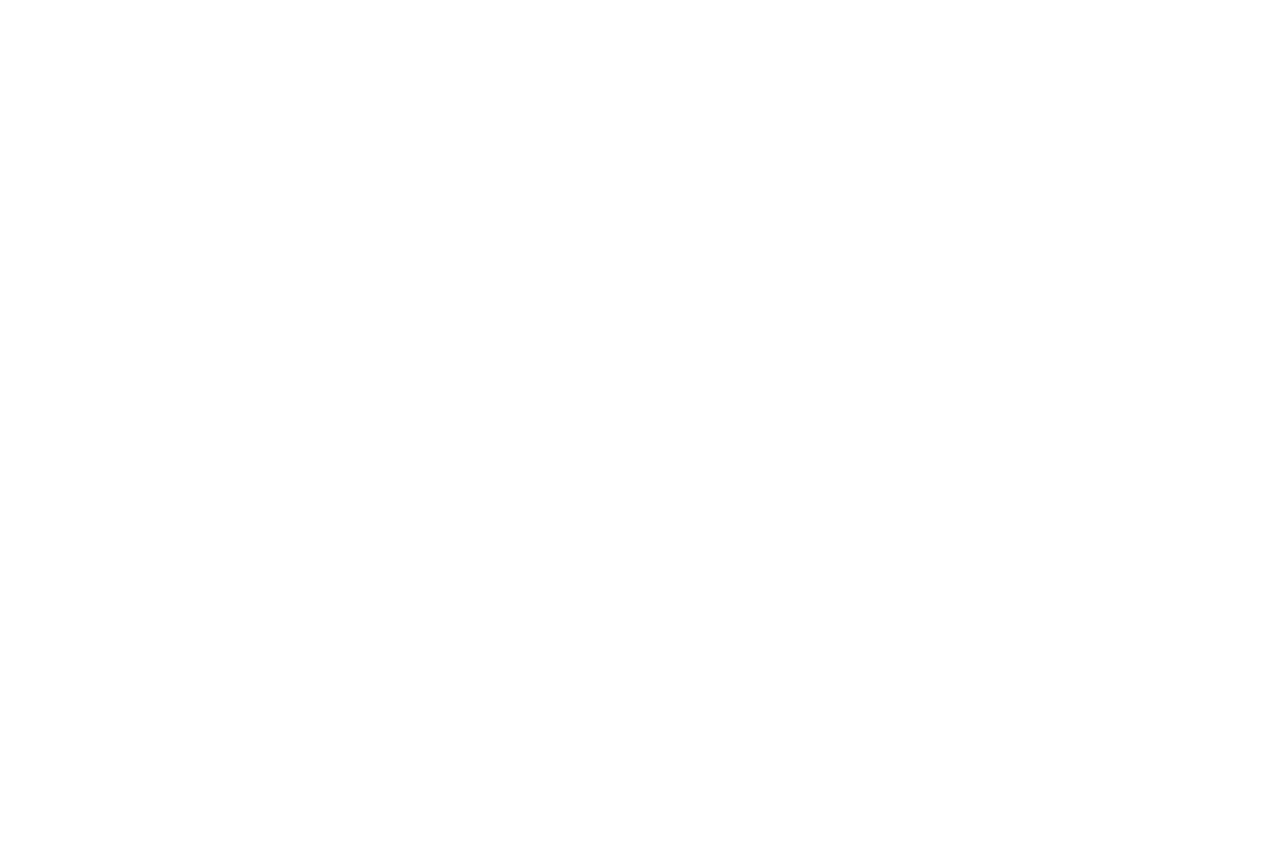
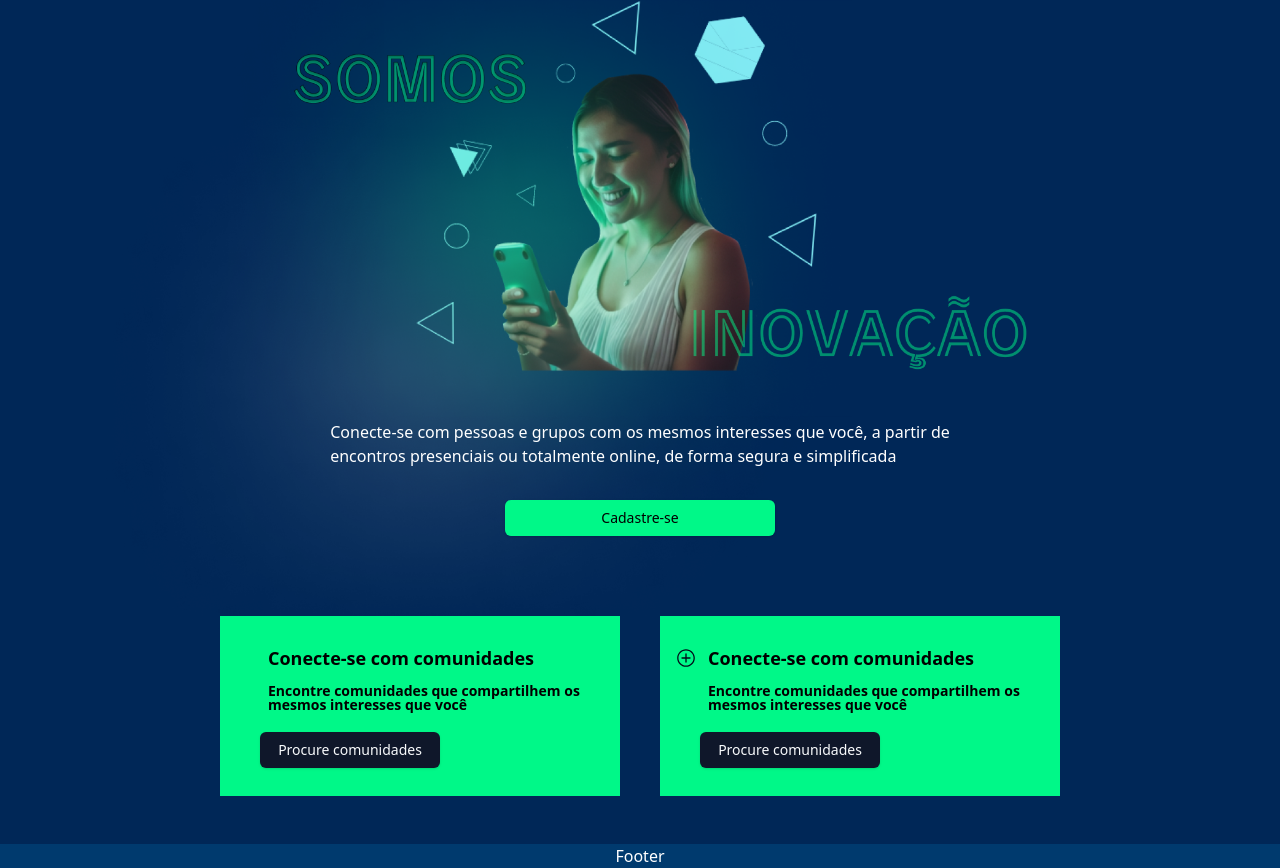
Before and after one commit to GuiDecker/Inova-Meet-Front, a React (Vite) app: page / in a window 1280 px wide. Shown: the part 1821-2689 px from the top of the page. Before the commit the page ends 1790 px from the top, so only its background shows below. Built offline with nearby package versions, Linux system fonts and the light colour scheme.

Commit message:
home intro

```diff
--- /dev/null
+++ b/src/section/components/footer/index.jsx
@@ -0,0 +1,9 @@
+import React from "react";
+
+export const Footer = () => {
+  return (
+    <footer className="flex justify-center items-center bg-mainBlue text-white">
+      <h1>Footer</h1>
+    </footer>
+  );
+};
--- a/src/section/landing-home/components/header.jsx
+++ b/src/section/components/header/index.jsx
@@ -16,21 +16,17 @@
       </div>
       {/* Search Inputs and Buttons */}
       <div className="flex items-center max-w-[447px]">
-        {/* Search Input 1 */}
         <Input
           type="text"
           placeholder="Pesquisar eventos"
           className="px-3 py-2 rounded-l-md rounded-r-none bg-white text-black placeholder-black focus:outline-none"
         />
-
-        {/* Search Input 2 */}
         <Input
           type="text"
           placeholder="São Paulo, Br"
           className="px-3 py-2  rounded-none bg-white text-white placeholder-gray-500 focus:outline-none"
         />
 
-        {/* Search Button */}
         <Button className="px-4 py-2  bg-primaryGreen hover:bg-green-400 text-white rounded-none rounded-r-md">
           <SearchIcon />
         </Button>
--- a/src/section/landing-home/components/interrest-section.jsx
+++ b/src/section/landing-home/components/interrest-section.jsx
@@ -1,7 +1,8 @@
 import { BusinessIcon } from "@/assets/icons/business";
+import { Button } from "@/components/ui/button";
 import { Label } from "@/components/ui/label";
+import { PersonIcon, PlusCircledIcon } from "@radix-ui/react-icons";
 import React from "react";
-import { Fragment } from "react";
 
 export const InterrestSection = () => {
   const interests = [
@@ -18,7 +19,6 @@
   ];
 
   return (
-    <Fragment>
     <section className="p-12 flex flex-col justify-center">
       <Label className="text-white text-3xl mx-auto">Acesse seus principais interesses</Label>
 
@@ -43,7 +43,7 @@
         Já marcou um encontro? Não sabe aonde ir? Veja as possibilidades que a Inova
         <span className="text-primaryGreen">Meet</span> separou para você
       </Label>
-      <div className="flex  gap-16 justify-center items-center mt-4">
+      <div className="flex flex-wrap gap-16 justify-center items-center mt-4">
         {places.map((place, index) => (
           <div key={index} className="flex flex-col gap-7 justify-center items-center mt-4">
             <div className="w-48 h-48 rounded-full overflow-hidden bg-white">
@@ -53,13 +53,37 @@
           </div>
         ))}
       </div>
-    </section>
-    <section className="p-12 flex flex-col justify-center">
+      <div className="flex  justify-center mt-20 mr-44 ">
+        <img src={`././public/Group1.png`} alt={"girl"} className="object-cover" width={1200} height={898} />
+      </div>
 
-      <div>
+      <Label className="text-white text-base mx-auto max-w-[913px] -mt-60 mb-8">
+        Conecte-se com pessoas e grupos com os mesmos interesses que você, a partir de
+        <br /> encontros presenciais ou totalmente online, de forma segura e simplificada
+      </Label>
+      <Button className="bg-primaryGreen hover:bg-green-400 text-black max-w-[270px] w-full mx-auto mb-20">
+        Cadastre-se
+      </Button>
 
+      <div className="flex flex-wrap gap-10 justify-center">
+        <div className="flex flex-col  gap-3 justify-center  w-[400px] h-[180px] bg-primaryGreen">
+          <h2 className="text-black text-lg font-bold ml-12">Conecte-se com comunidades</h2>
+          <Label className="text-black font-bold ml-12 mb-2">
+            Encontre comunidades que compartilhem os <br /> mesmos interesses que você
+          </Label>
+          <Button className="ml-10 max-w-[180px]">Procure comunidades</Button>
+        </div>
+        <div className="flex flex-col  gap-3 justify-center  w-[400px] h-[180px] bg-primaryGreen">
+          <div className="flex ml-4 gap-3 items-center">
+            <PlusCircledIcon width={20} height={20} />
+            <h2 className="text-black text-lg font-bold">Conecte-se com comunidades</h2>
+          </div>
+          <Label className="text-black font-bold ml-12 mb-2">
+            Encontre comunidades que compartilhem os <br /> mesmos interesses que você
+          </Label>
+          <Button className="ml-10 max-w-[180px]">Procure comunidades</Button>
+        </div>
       </div>
     </section>
-    </Fragment>
   );
 };
--- a/src/section/landing-home/index.jsx
+++ b/src/section/landing-home/index.jsx
@@ -1,7 +1,8 @@
 import React from "react";
-import { Header } from "./components/header";
 import { IntroSection } from "./components/intro-section";
 import { InterrestSection } from "./components/interrest-section";
+import { Header } from "../components/header";
+import { Footer } from "../components/footer";
 
 export const LandingHome = () => {
   return (
@@ -11,6 +12,7 @@
         <IntroSection />
         <InterrestSection />
       </main>
+      <Footer />
     </div>
   );
 };
```
Also changed, not shown: public/Group1.png (added). Lines whose indentation alone changed are shown as unchanged.
